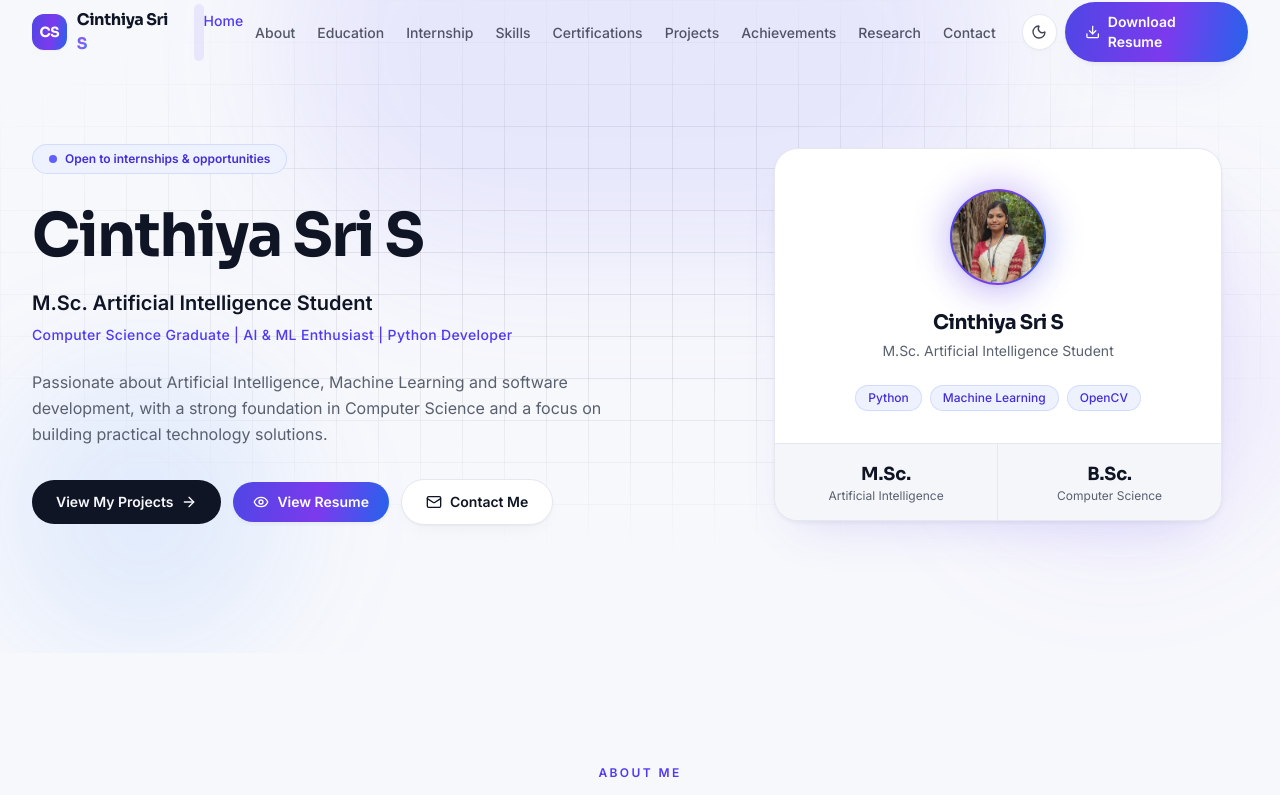
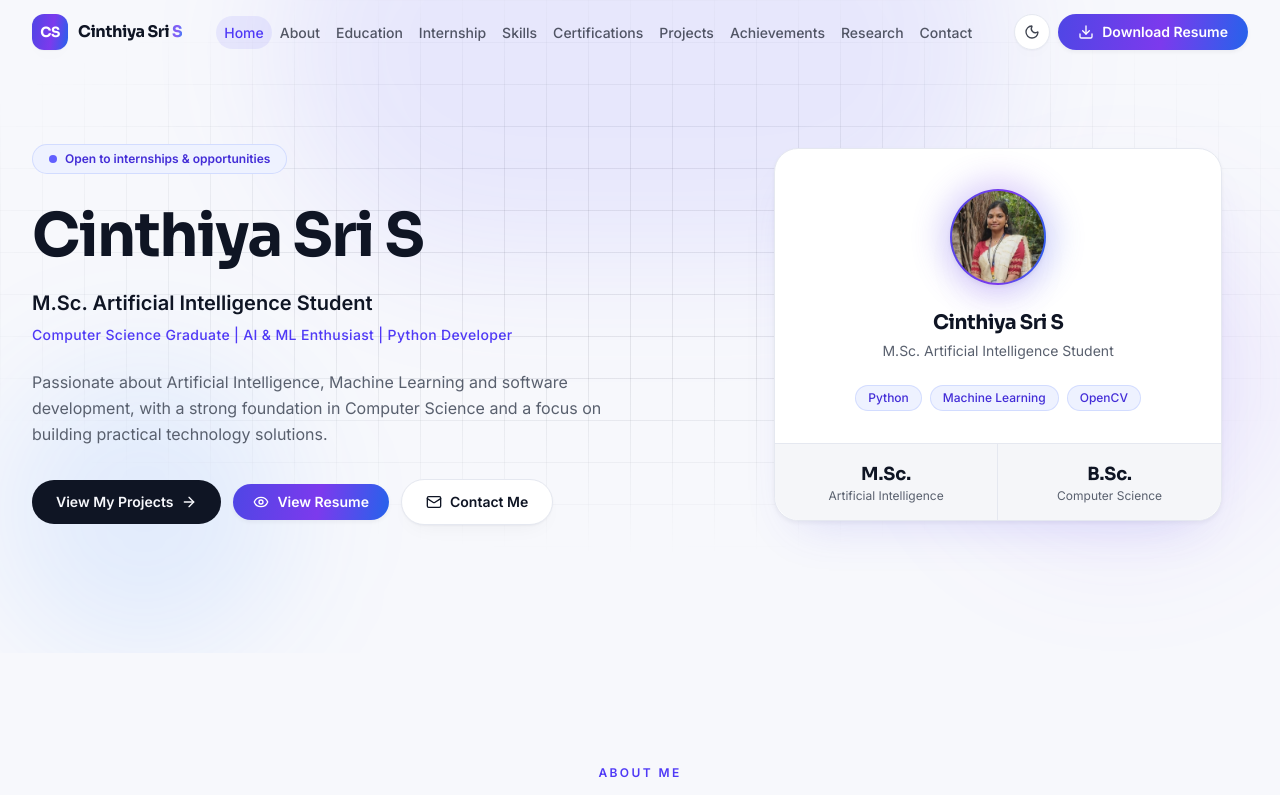
Before and after one commit to cinthiyasuresh/sri_portfolio, a React (Vite) app: page / in a window 1280 px wide. Shown: the top 795 px of the page. Built offline with nearby package versions, Linux system fonts and the light colour scheme.

Commit message:
style: tighten navbar and resume button spacing

```diff
--- a/src/components/Navbar.jsx
+++ b/src/components/Navbar.jsx
@@ -43,7 +43,7 @@ export default function Navbar() {
         <a
           href="#home"
           onClick={closeIfOpen}
-          className="flex items-center gap-2.5 font-display text-base font-bold tracking-tight"
+          className="flex shrink-0 items-center gap-2.5 font-display text-base font-bold tracking-tight"
           aria-label="Back to home"
         >
           <span className="flex h-9 w-9 items-center justify-center rounded-xl bg-gradient-brand text-sm font-bold text-white shadow-card">
@@ -54,13 +54,13 @@ export default function Navbar() {
           </span>
         </a>
 
-        <ul className="hidden items-center gap-0.5 xl:flex">
+        <ul className="hidden items-center gap-0 xl:flex">
           {navLinks.map((link) => (
             <li key={link.id}>
               <a
                 href={`#${link.id}`}
                 aria-current={active === link.id ? "true" : undefined}
-                className={`relative rounded-full px-2.5 py-2 text-sm font-medium transition-colors ${
+                className={`relative whitespace-nowrap rounded-full px-2 py-2 text-sm font-medium transition-colors ${
                   active === link.id
                     ? "text-indigo-600 dark:text-indigo-300"
                     : "text-foreground/70 hover:text-foreground"
@@ -79,7 +79,7 @@ export default function Navbar() {
           ))}
         </ul>
 
-        <div className="flex items-center gap-2">
+        <div className="flex shrink-0 items-center gap-2">
           <button
             type="button"
             onClick={toggleTheme}
--- a/src/components/common/ResumeButton.jsx
+++ b/src/components/common/ResumeButton.jsx
@@ -34,7 +34,7 @@ export default function ResumeButton({ variant = "solid", action = "download", c
         target={isView ? "_blank" : undefined}
         rel={isView ? "noopener noreferrer" : undefined}
         aria-label={label}
-        className={`inline-flex w-full items-center justify-center gap-2 rounded-full px-5 py-2.5 text-sm font-semibold transition duration-200 active:scale-[0.98] ${variantStyles[variant]}`}
+        className={`inline-flex w-full items-center justify-center gap-2 rounded-full px-5 py-2 text-sm font-semibold transition duration-200 active:scale-[0.98] ${variantStyles[variant]}`}
       >
         <ActionIcon className="h-4 w-4" aria-hidden="true" />
         {label}
```
